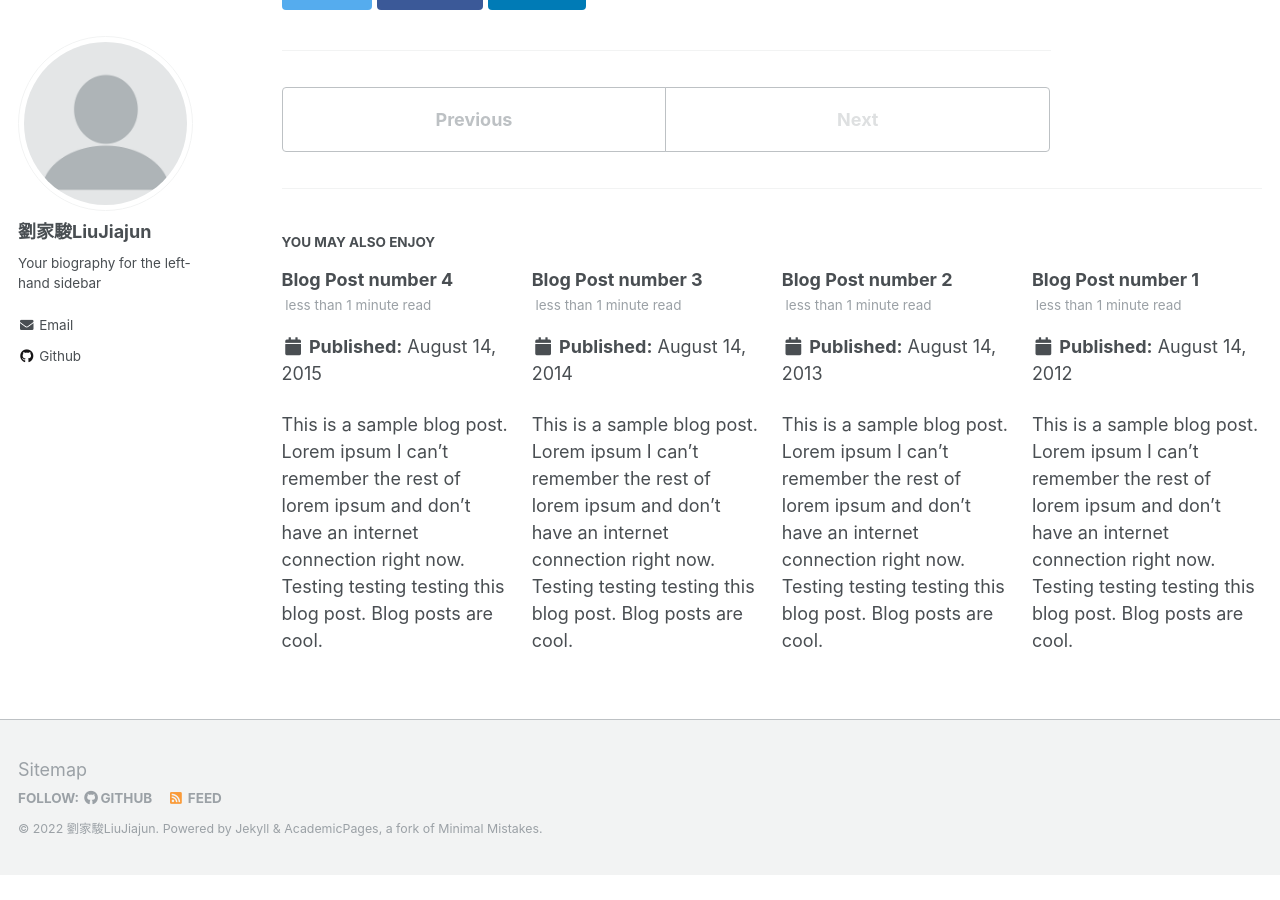
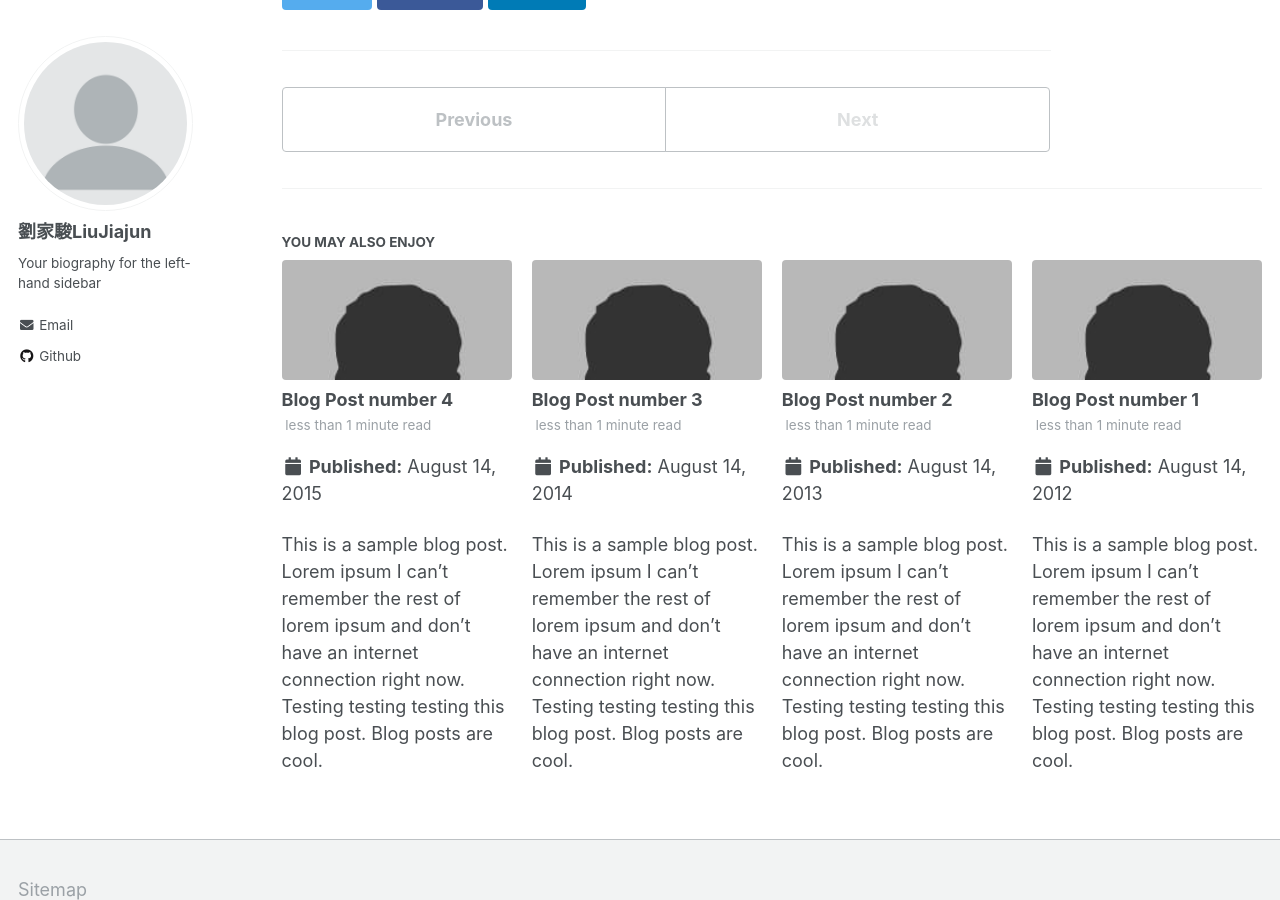
Before and after one commit to Leon-Liu228/Leon-Liu228.github.io, a Jekyll site: the page built from _posts/2199-01-01-future-post.md, in a window 1280 px wide and 900 px high, scrolled down 518 px. Built offline with Jekyll 4.4.1, drawn with Linux system fonts in a browser that asks for light colours; before the commit the page ends 1393 px from its top, so only the background shows below that.

Commit message:
Add files via upload

```diff
--- a/_config.yml
+++ b/_config.yml
@@ -14,7 +14,7 @@
 url                      : https://leon-liu228.github.io # the base hostname & protocol for your site e.g. "https://mmistakes.github.io"
 baseurl                  : "" # the subpath of your site, e.g. "/blog"
 repository               : "Leon-Liu228/Leon-Liu228.github.io"
-teaser                   :  # filename of teaser fallback teaser image placed in /images/, .e.g. "500x300.png"
+teaser                   :   "bio-photo.jpg"
 breadcrumbs              : false # true, false (default)
 words_per_minute         : 160
 future                   : true
```
